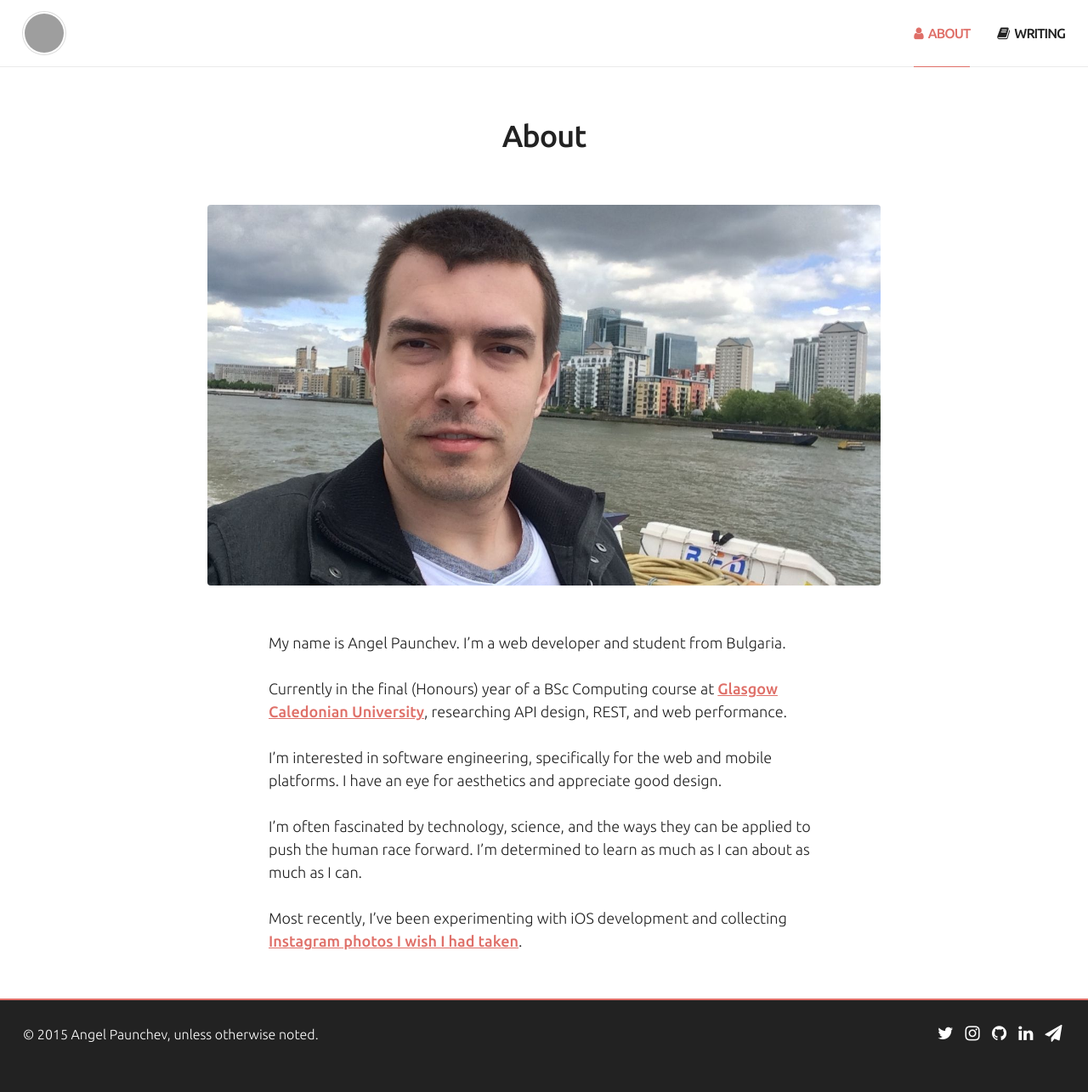
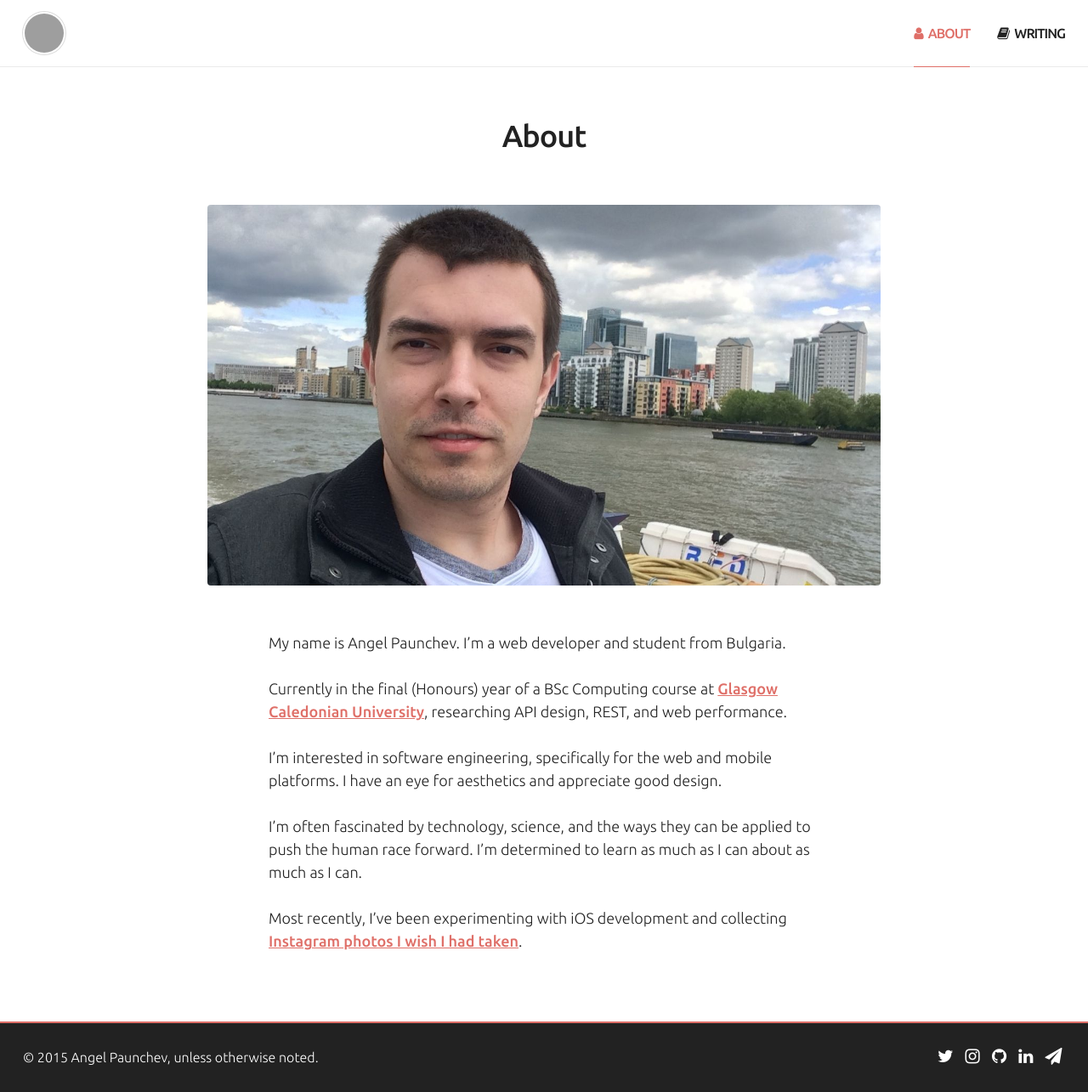
Before and after one commit to apaunchev/paunchev.com, a Jekyll site: the page built from index.html, in a window 1280 px wide. Shown: the whole page at 85% size. Built offline with Jekyll 4.4.1, drawn with Linux system fonts in a browser that asks for light colours; nearby versions of some CDN libraries; before the commit the page ends 1258 px from its top, so only the background shows below that; grey boxes are pictures that could not be loaded.

Commit message:
Update 404 styles and rules

```diff
--- a/404.html
+++ b/404.html
@@ -1,6 +1,6 @@
 ---
 layout: page
-title: "404 – Page Not Found"
+title: "Page Not Found"
 show_title: true
 ---
 The page you were looking for was not found.
--- a/css/_components.entry.scss
+++ b/css/_components.entry.scss
@@ -51,10 +51,6 @@
 .entry {
     @extend %centred;
     max-width: $content-width;
-
-    > :last-child {
-        margin-bottom: 0;
-    }
 }
 
     .entry__head {
```
Also changed, not shown: css/style.min.css, 1 other file.
